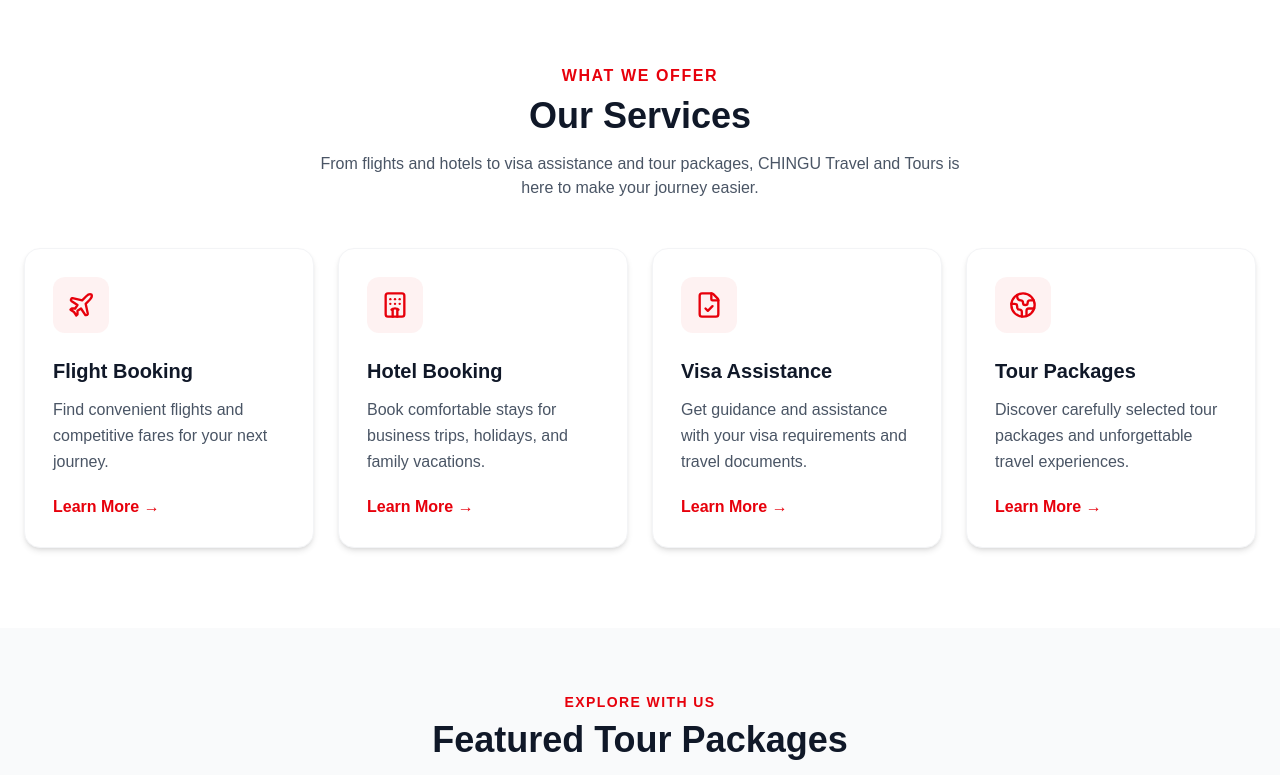
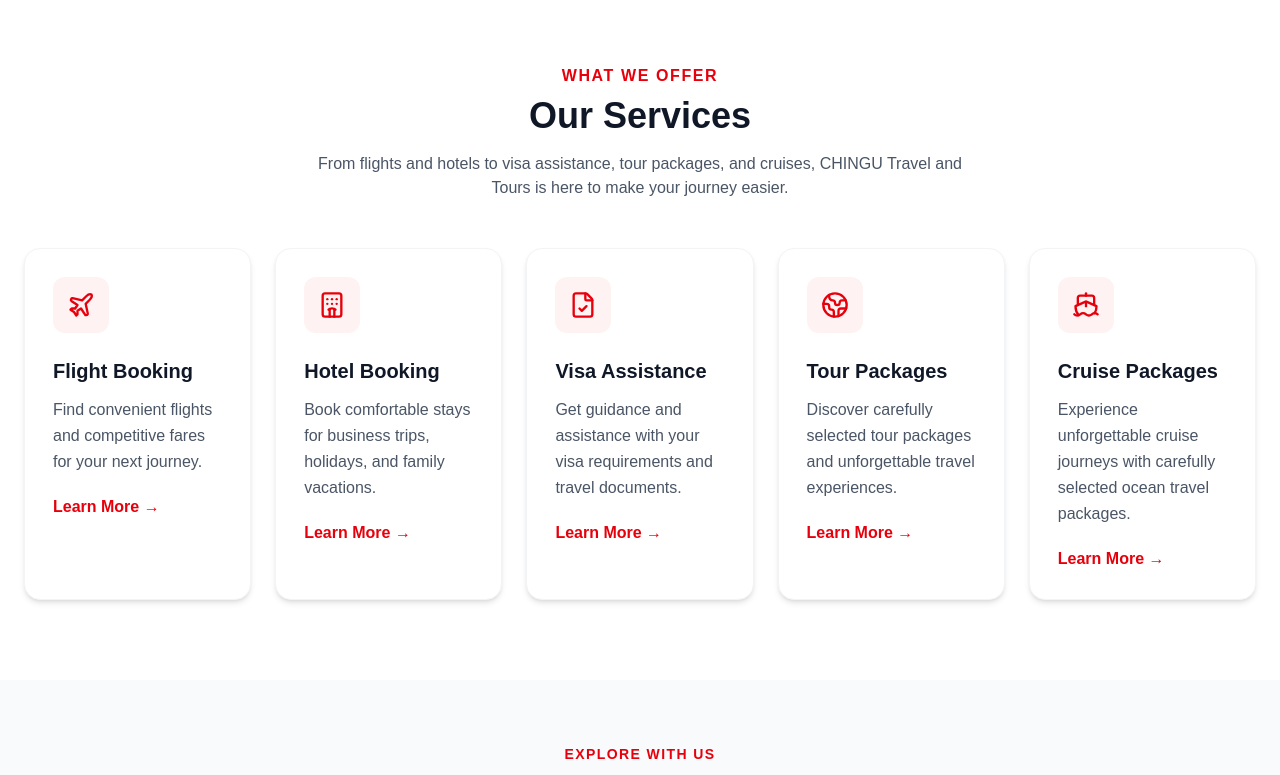
Before and after one commit to chingutravelandtours/chingu-website, a Next.js app: page / in a window 1280 px wide. Shown: the part 738-1513 px from the top of the page. Built offline with nearby package versions, Linux system fonts and the light colour scheme.

Commit message:
Update Services.tsx

```diff
--- a/components/Services.tsx
+++ b/components/Services.tsx
@@ -3,6 +3,7 @@ import {
   Hotel,
   FileCheck,
   Globe2,
+  Ship,
 } from "lucide-react";
 
 const services = [
@@ -30,6 +31,12 @@ const services = [
       "Discover carefully selected tour packages and unforgettable travel experiences.",
     icon: Globe2,
   },
+  {
+    title: "Cruise Packages",
+    description:
+      "Experience unforgettable cruise journeys with carefully selected ocean travel packages.",
+    icon: Ship,
+  },
 ];
 
 export default function Services() {
@@ -47,12 +54,12 @@ export default function Services() {
           </h2>
 
           <p className="mt-4 max-w-2xl mx-auto text-gray-600">
-            From flights and hotels to visa assistance and tour packages,
+            From flights and hotels to visa assistance, tour packages, and cruises,
             CHINGU Travel and Tours is here to make your journey easier.
           </p>
         </div>
 
-        <div className="grid grid-cols-1 md:grid-cols-2 lg:grid-cols-4 gap-6">
+        <div className="grid grid-cols-1 md:grid-cols-2 lg:grid-cols-5 gap-6">
 
           {services.map((service) => {
             const Icon = service.icon;
```
